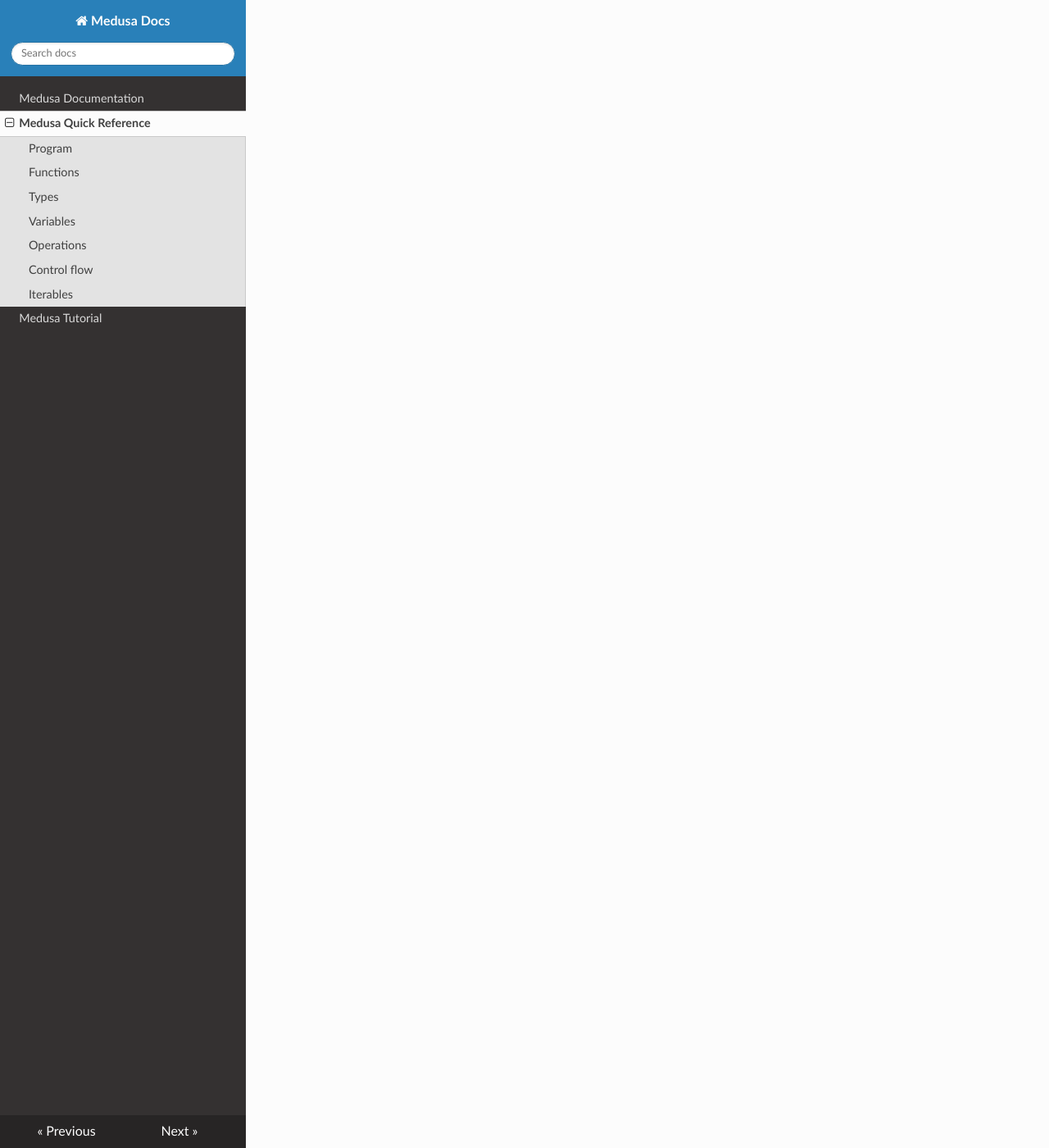
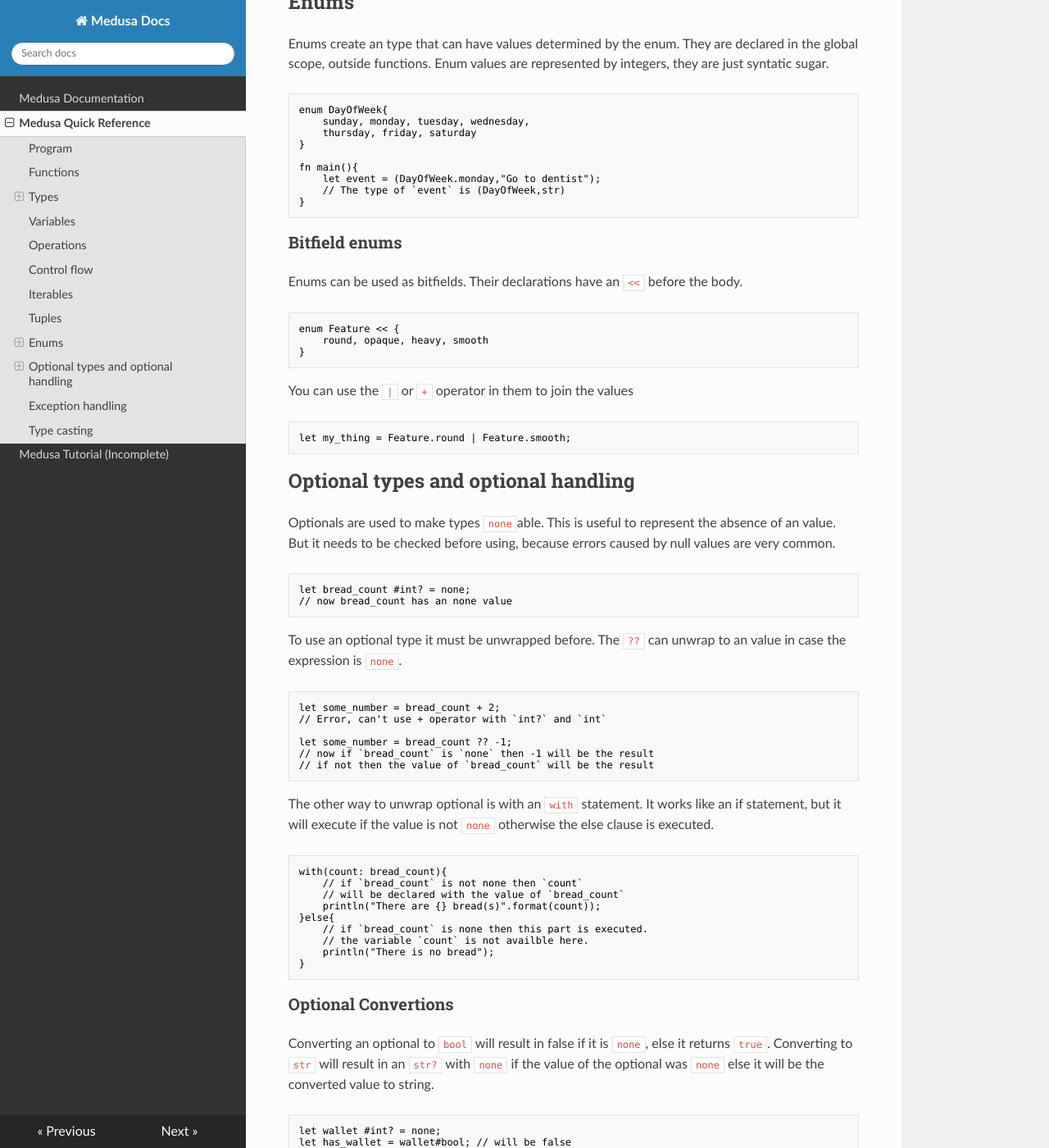
Before and after one commit to 0Walle/medusa-docs, an MkDocs documentation site: the page built from docs/quick_ref.md, in a window 1280 px wide and 1400 px high, scrolled down 3034 px. Shown: the whole window at 82% size. Built offline with MkDocs 1.6.1, drawn with Linux system fonts in a browser that asks for light colours; nearby versions of some CDN libraries; some of the changed text lies outside the part shown.

Commit message:
new update

````diff
--- a/docs/hljs.mds.js
+++ b/docs/hljs.mds.js
@@ -1,6 +1,6 @@
 hljs.registerLanguage("mds",function(e){
     var t="([ui](8|16|32|64|128|size)|f(32|64))?",
-        r="box break const continue do else enum extern false fn for if let match return static struct super true virtual while yield",
+        r="box break const continue do else enum extern false fn for if let match return static struct super true virtual while yield typename catch try with raise raise!",
         n="byte int float str bool Array ListIter StrIter Range Fn";
     return{
         aliases:["rs"],
--- a/docs/quick_ref.md
+++ b/docs/quick_ref.md
@@ -28,11 +28,23 @@ Functions with no return value don't have the `#return_type` part.
 
 The basic types are `int`, `float`, `bool` and `str`.
 
-Arrays have are declared with two square brakets, like `int[]`
+Arrays have are declared with two square brakets, example: `int[]`
 
 Function types are written in the form `fn#R (A0,A1,...,An)`. With `R` being the return type and `A0` to `An` the parameter types.
 
 Ranges are iterables made by an `int` start value and an `int` end value.
+
+Optional types are the normal types but they can also have a `none` value. They are represented with a `?`, example: `int?`.
+
+Tuples can group diferent types, they are represented with `(Type1,Type2,Type3)`, example: `(int,str,float)`
+
+### Typename declaration
+
+A `typename` declaration is used to give another name to an type. It does't create a new type and is declared in global scope.
+
+```mds
+typename Person = (str,int);
+```
 
 ## Variables
 
@@ -96,3 +108,142 @@ in the example `i` is declared with the `for` and is available only inside it.
 Iterables have two methods called `next` and `hasNext` that are used mainly by the for in loop.
 
 Ranges are an iterable type. Arrays and `str` have an `iter` method that returns an iterable to them.
+
+## Tuples
+
+Tuples items are accessed with an index operation, but unlike arrays the value must be an integer literal, because tuple types need to be known at compile time.
+
+```mds
+let product = ("Coffee", 12, 1);
+let name = product[0];
+let price = product[1];
+let quantity = product[2];
+
+let i = 1;
+let price_again = product[i];
+// Error, index value must be known.
+```
+
+## Enums
+
+Enums create an type that can have values determined by the enum. They are declared in the global scope, outside functions. Enum values are represented by integers, they are just syntatic sugar.
+
+```mds
+enum DayOfWeek{
+    sunday, monday, tuesday, wednesday,
+    thursday, friday, saturday
+}
+
+fn main(){
+    let event = (DayOfWeek.monday,"Go to dentist");
+    // The type of `event` is (DayOfWeek,str)
+}
+```
+
+### Bitfield enums
+
+Enums can be used as bitfields. Their declarations have an `<<` before the body.
+
+```mds
+enum Feature << {
+    round, opaque, heavy, smooth
+}
+```
+
+You can use the `|` or `+` operator in them to join the values
+
+```mds
+let my_thing = Feature.round | Feature.smooth;
+```
+
+## Optional types and optional handling
+
+Optionals are used to make types `none`able. This is useful to represent the absence of an value. But it needs to be checked before using, because errors caused by null values are very common.
+
+```mds
+let bread_count #int? = none;
+// now bread_count has an none value
+```
+
+To use an optional type it must be unwrapped before. The `??` can unwrap to an value in case the expression is `none`.
+
+```mds
+let some_number = bread_count + 2;
+// Error, can't use + operator with `int?` and `int`
+
+let some_number = bread_count ?? -1;
+// now if `bread_count` is `none` then -1 will be the result
+// if not then the value of `bread_count` will be the result
+```
+
+The other way to unwrap optional is with an `with` statement. It works like an if statement, but it will execute if the value is not `none` otherwise the else clause is executed.
+
+```mds
+with(count: bread_count){
+    // if `bread_count` is not none then `count`
+    // will be declared with the value of `bread_count`
+    println("There are {} bread(s)".format(count));
+}else{
+    // if `bread_count` is none then this part is executed.
+    // the variable `count` is not availble here.
+    println("There is no bread");
+}
+```
+
+### Optional Convertions
+
+Converting an optional to `bool` will result in false if it is `none`, else it returns `true`. Converting to `str` will result in an `str?` with `none` if the value of the optional was `none` else it will be the converted value to string.
+
+```mds
+let wallet #int? = none;
+let has_wallet = wallet#bool; // will be false
+println("Money: {}".format(wallet#str ?? "none, no wallet"));
+// Output:
+// Money: none, no wallet
+```
+
+## Exception handling
+
+Exceptions in medusa are different of the ones found in some other languages. They are types that are raised from an function.
+
+An Exceptional function has an `!` before the return type or before the body for functions with no return (this will be changed in a update);
+
+the `raise` statement will raise an exception, and an `raise!` statment will stop the execution and show an error menssage.
+
+```mds
+fn failFunction() #!int{
+    raise "I can't do it";
+    return 0;
+}
+
+fn main(){
+    let a = failFunction();
+    // Error, the exceptional type must be handled
+}
+```
+
+You can raise the exception again with an `raise` after the call. Or panic the program with an `raise! error_message`.
+
+```mds
+let a = failFunction() raise;
+// this will raise the excpetion again in the current function
+// for this the current function must be also exceptional
+
+let a = failFunction() raise! "Something failed";
+// this will stop execution and show the error message at the end
+// in that case the function doesn't need to be exceptional
+```
+
+The `try..catch` statement is similar to an `with` statement, but it works with exceptional types instead of optionals. (this feature isn't complete, the error value in the catch expression doesn't work)
+
+```mds
+try(value: failFunction()){
+    // do something with the value
+}catch(_){ // `_` can't be used for now
+    // do something if it goes wrong
+}
+```
+
+## Type casting
+
+Casting is not a fully supported feature yet. You can use the `as` operator to cast an type to another, resulting in an optional type.
--- a/docs/tutorial.md
+++ b/docs/tutorial.md
@@ -1,4 +1,4 @@
-# Medusa Tutorial
+# Medusa Tutorial (Incomplete)
 
 ## Basic Types and Operators
 
````
Also changed, not shown: docs/index.md (+5 -1 lines).
